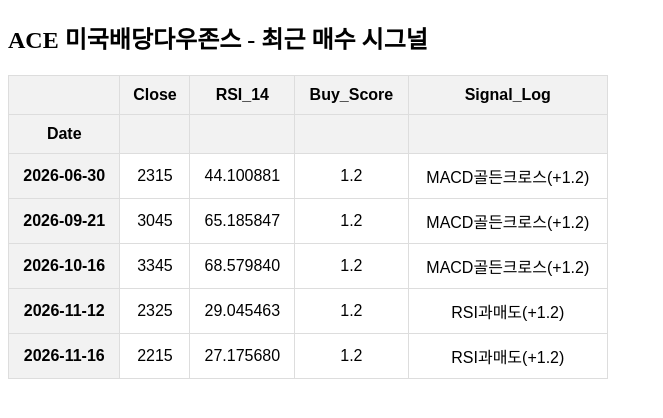
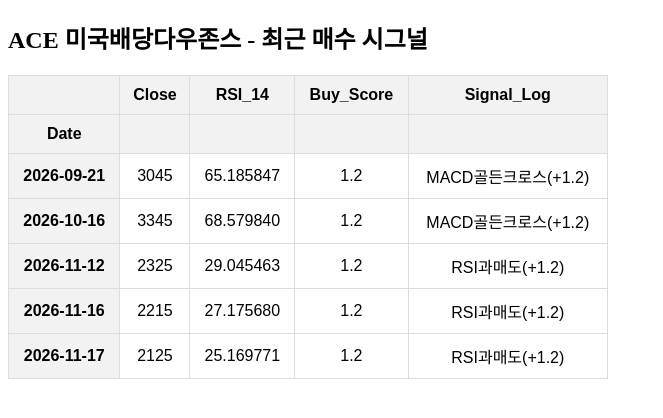
Before and after one commit to hylee4102-bit/stock-report, a plain HTML site: page index.html in a window 1280 px wide. Shown: the whole page, without its empty margins (0-663 px from the left). Drawn offline with Linux system fonts and the light colour scheme.

Commit message:
📈 장 마감 주식 시그널 자동 업데이트

```diff
--- a/index.html
+++ b/index.html
@@ -31,13 +31,6 @@
   </thead>
   <tbody>
     <tr>
-      <th>2026-06-30</th>
-      <td>2315</td>
-      <td>44.100881</td>
-      <td>1.2</td>
-      <td>MACD골든크로스(+1.2)</td>
-    </tr>
-    <tr>
       <th>2026-09-21</th>
       <td>3045</td>
       <td>65.185847</td>
@@ -65,6 +58,13 @@
       <td>1.2</td>
       <td>RSI과매도(+1.2)</td>
     </tr>
+    <tr>
+      <th>2026-11-17</th>
+      <td>2125</td>
+      <td>25.169771</td>
+      <td>1.2</td>
+      <td>RSI과매도(+1.2)</td>
+    </tr>
   </tbody>
 </table>
 </body>
```
